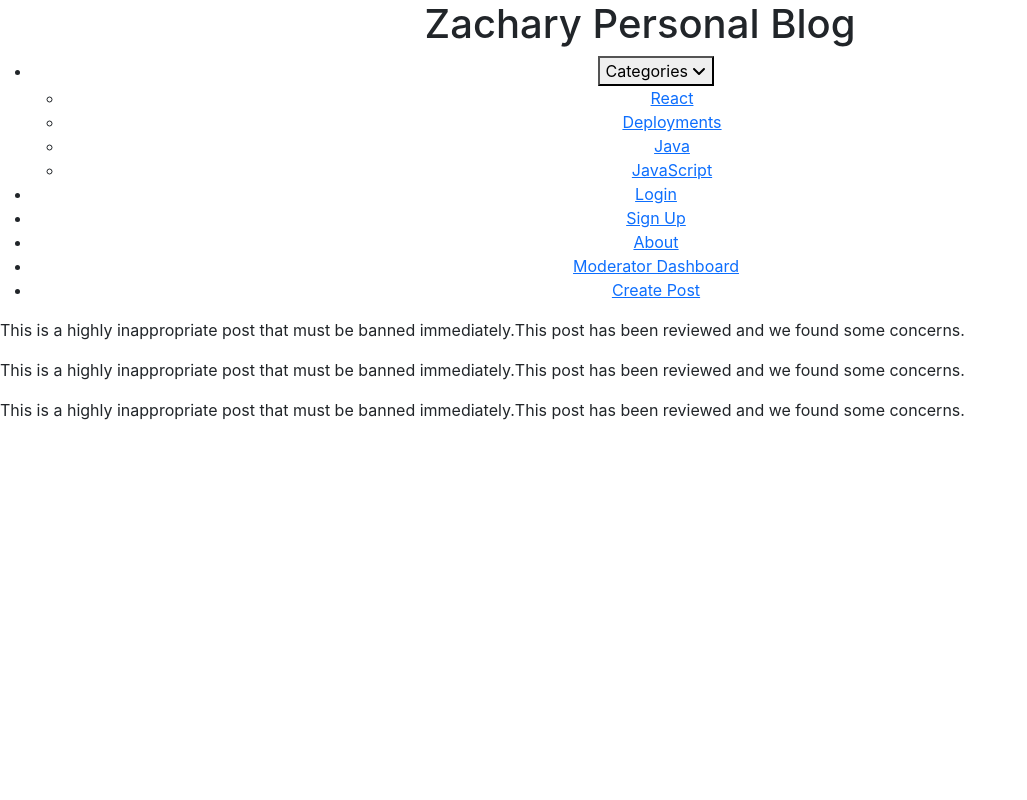
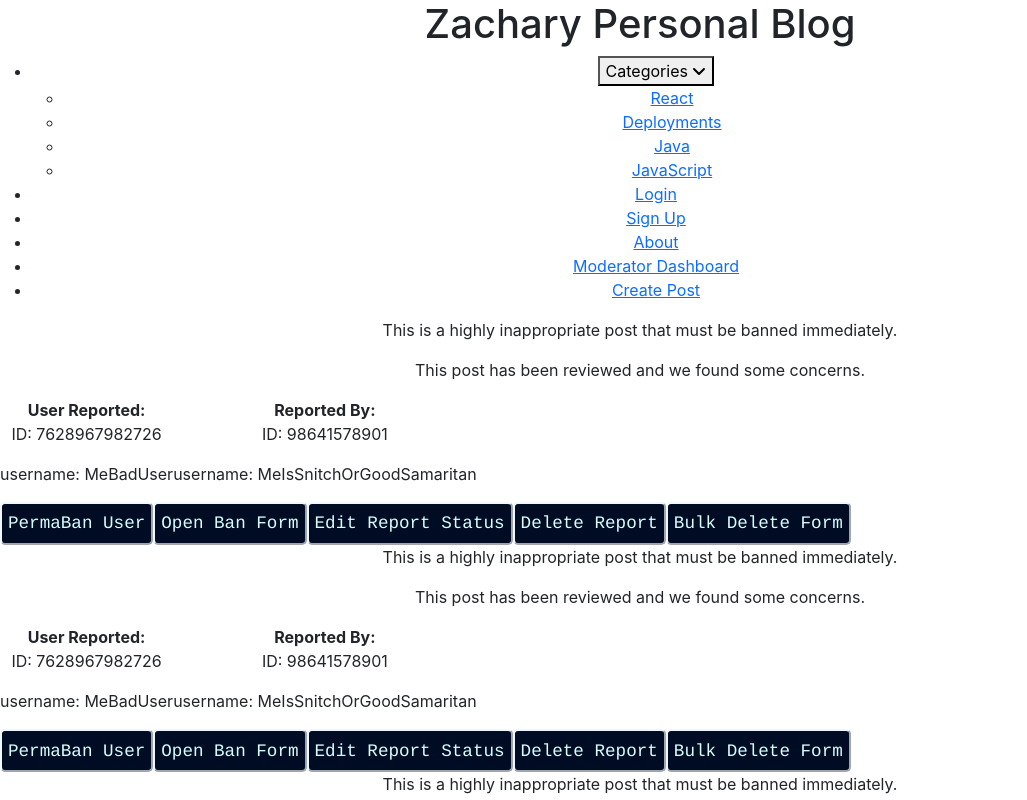
Before and after one commit to zachary-berdell-elliott/personal-blog-rect-sandbox, a React (Create React App) app: page / in a window 1280 px wide. Shown: the top 800 px of the page, without its empty margins (0-1027 px from the left). Built offline with nearby package versions, Linux system fonts and the light colour scheme; some icons are missing; the HTML template or start-up script is replaced by a standard one.

Commit message:
More progress on ReportedItem.

```diff
--- a/src/components/ReportedItem.js
+++ b/src/components/ReportedItem.js
@@ -18,11 +18,30 @@ function ReportedItem() {
         }
     }
     return(
-        <article className="d-flex-row">
+        <article className="d-flex-column">
             <p>{reportedItem.reason}</p>
             {reportedItem.status != null ? (
                 <p>{reportedItem.status}</p>
             ) : <p>A moderator will review this post shortly.</p>}
+            <div className="report-information d-flex-row">
+                <div>
+                    <b>User Reported:</b>
+                    <p>  ID: {reportedItem.userReported._id}</p>
+                    <p>  username: {reportedItem.userReported.username}</p>
+                </div>
+                <div>
+                    <b>Reported By:</b>
+                    <p>  ID: {reportedItem.reportedBy._id}</p>
+                    <p>  username: {reportedItem.reportedBy.username}</p>
+                </div>
+            </div>
+            <div className="action-buttons d-flex-row">
+                <button className="voting-button">PermaBan User</button>
+                <button className="voting-button">Open Ban Form</button>
+                <button className="voting-button">Edit Report Status</button>
+                <button className="voting-button">Delete Report</button>
+                <button className="voting-button">Bulk Delete Form</button>
+            </div>
         </article>
     )
 }
```
